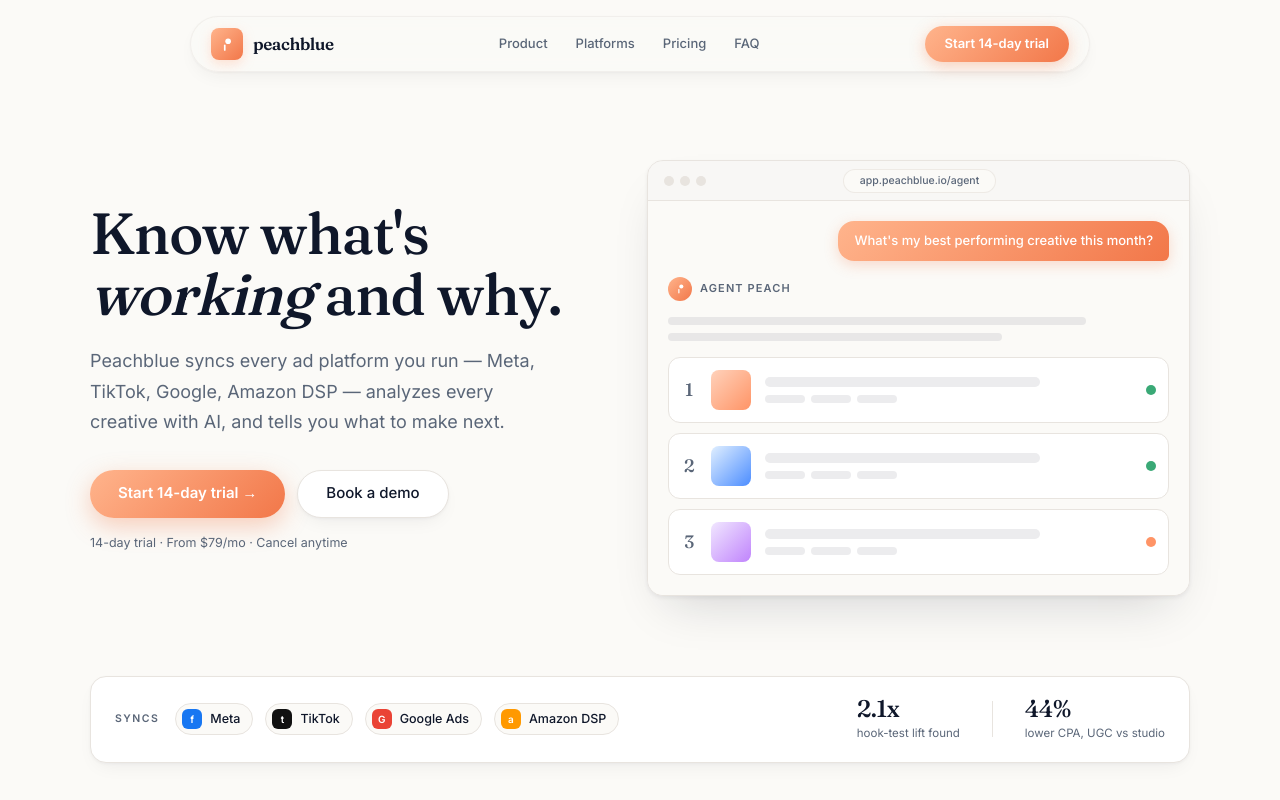
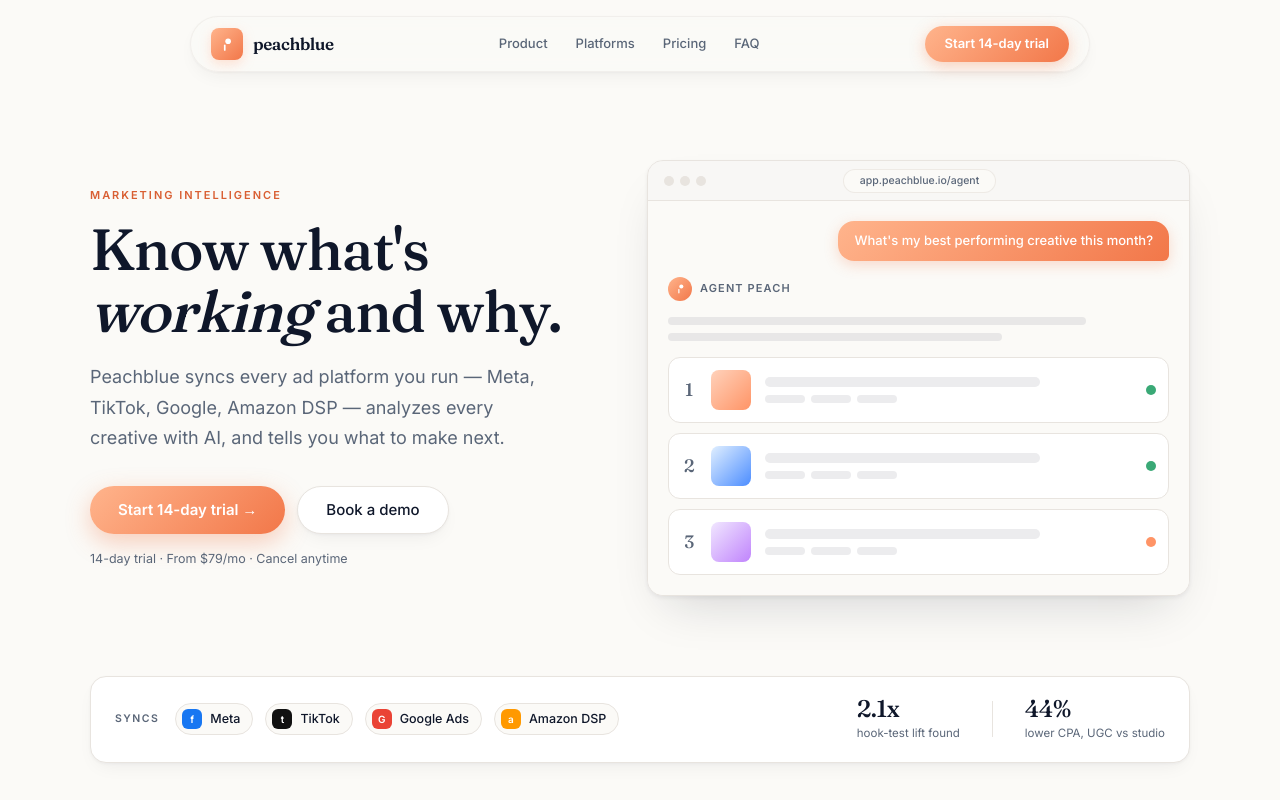
Before and after one commit to peachbluetech/website, a Next.js app: page / in a window 1280 px wide. Shown: the top 800 px of the page. Built offline with nearby package versions, Linux system fonts and the light colour scheme; no server answers.

Commit message:
Hero: 'Marketing intelligence' category eyebrow above headline

```diff
--- a/app/page.tsx
+++ b/app/page.tsx
@@ -78,6 +78,12 @@ export default function Home() {
           {/* Left: editorial copy */}
           <div>
             <motion.div initial="hidden" animate="show" variants={stagger}>
+              <motion.div
+                variants={fade}
+                className="text-[11px] font-semibold uppercase tracking-[0.18em] text-pb-peach-600 mb-4"
+              >
+                Marketing intelligence
+              </motion.div>
               <motion.h2
                 variants={fade}
                 className="font-display text-[clamp(36px,5.5vw,58px)] leading-[1.06] font-medium tracking-[-0.02em] text-pb-fg mb-5"
```
